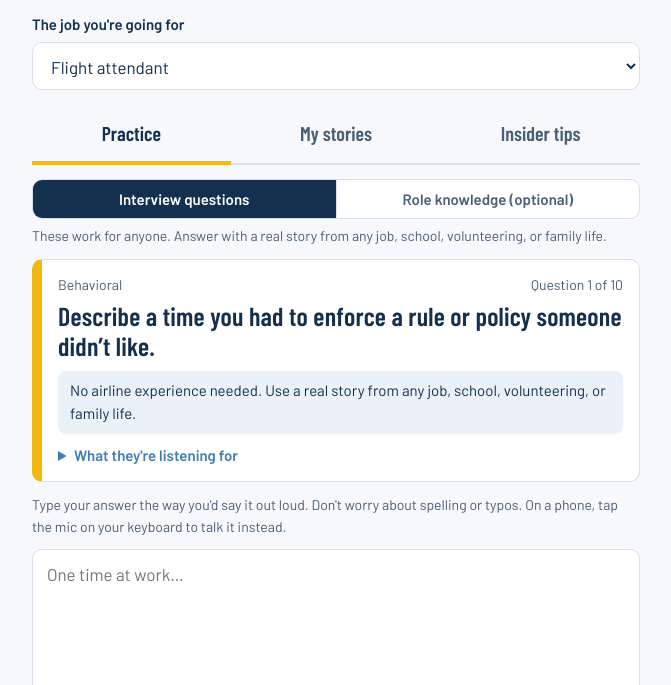
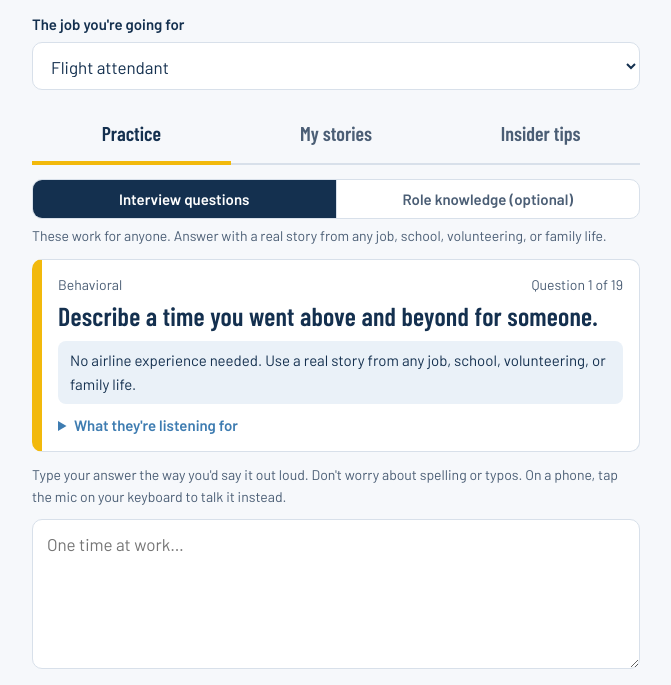
Before and after one commit to susantemplin/cleared-for-takeoff, a plain HTML site: page index.html in a window 1280 px wide. Shown: the part 130-815 px from the top of the page, without its empty margins (304-975 px from the left). Drawn offline with nearby package versions, Linux system fonts and the light colour scheme.

Commit message:
Add files via upload

```diff
--- a/index.html
+++ b/index.html
@@ -110,6 +110,7 @@ textarea{width:100%;min-height:150px;margin-top:12px;padding:12px 14px;border:1.
 .tip p{margin:0}
 .section-h{font-size:24px;margin:22px 0 4px}
 footer{margin-top:28px;font-size:13px;color:var(--ink2);text-align:center}
+footer a{color:var(--sky);font-weight:600;margin:0 10px;display:inline-block;padding:6px 0}
 [hidden]{display:none!important}
 @media (prefers-reduced-motion:no-preference){.feedback{animation:rise .25s ease-out}@keyframes rise{from{opacity:0;transform:translateY(6px)}to{opacity:1;transform:none}}}
 </style>
@@ -188,7 +189,7 @@ footer{margin-top:28px;font-size:13px;color:var(--ink2);text-align:center}
     <div id="tipsGeneral"></div>
   </section>
 
-  <footer>Practice tool only. Every airline runs its own hiring process, so check the job posting for exact requirements.</footer>
+  <footer><p style="margin:0 0 8px">Practice tool only. Every airline runs its own hiring process, so check the job posting for exact requirements.</p><a href="privacy.html">Privacy Policy</a><a href="terms.html">Terms of Service</a></footer>
 </div>
 
 <script>
@@ -196,53 +197,29 @@ footer{margin-top:28px;font-size:13px;color:var(--ink2);text-align:center}
 'use strict';
 var ROLES={fa:'Flight attendant',gate:'Gate & ticket agent',ramp:'Ramp agent',res:'Reservations & customer care'};
 
-/* Main questions: answerable from ANY background (retail, food service, healthcare, school, volunteering, family). */
-var CORE={
- fa:[
-  ['Behavioral','Tell me about a time you handled an upset or difficult customer.','Calm, empathy, and a fix. Show you listened before you acted. Retail, restaurant, or any front-desk story works great.'],
-  ['Behavioral','Describe a time you had to enforce a rule or policy someone didn’t like.','Firm but kind. They want to see you hold the line politely, because on a plane safety rules aren’t optional.'],
-  ['Behavioral','Tell me about a time you stayed calm when things got stressful or scary.','Steady under pressure. Show what you did to keep yourself and others calm.'],
-  ['Behavioral','Tell me about a time you worked with a team to get something done under pressure.','A crew only works as a team. Show how you communicated and backed people up.'],
-  ['Behavioral','Tell me about a time you went above and beyond for someone.','A specific moment with a clear result. Small, genuine gestures count.'],
-  ['Behavioral','Tell me about a time you helped someone who was nervous, scared, or upset.','Compassion and reassurance. Many passengers are anxious flyers, and they want to see you’re a calming presence.'],
-  ['Behavioral','Describe a time you disagreed with a coworker. How did you handle it?','Mature conflict handling: private, respectful, and focused on the goal.'],
-  ['Behavioral','Tell me about a time your plans changed suddenly and you had to adapt.','Flexibility. Schedules change constantly in this job, so show you roll with it.'],
-  ['Behavioral','Tell me about a time you got feedback or criticism. What did you do with it?','Coachability. Show you listened, didn’t get defensive, and improved.'],
-  ['Motivation','Why do you want to be a flight attendant?','Go beyond travel perks. Talk about caring for people, service, and safety. Perks-only answers are a red flag.']
- ],
- gate:[
-  ['Behavioral','Tell me about a time a customer was angry about something you couldn’t control.','Not taking it personally, de-escalating, and still finding them a next step. Any customer-facing job counts.'],
-  ['Behavioral','Describe a time something went wrong and you had to fix it fast.','Quick thinking and staying calm. Show your steps and how it turned out.'],
-  ['Behavioral','Tell me about a time you juggled several tasks or people at once.','Prioritizing under pressure. Gate work means a line, a phone, and a departure time all at once.'],
-  ['Behavioral','Tell me about a time you caught a mistake before it became a problem.','Attention to detail. At the gate, one missed detail can delay a whole flight.'],
-  ['Behavioral','Tell me about a time you had to learn a new system or tool quickly.','Comfort with technology and learning fast. Airline systems take practice.'],
-  ['Behavioral','Tell me about a time you had to tell a customer no but still kept them happy.','Explaining kindly, offering what you can do, and keeping your tone warm.'],
-  ['Behavioral','Describe a time you helped a coworker who was overwhelmed.','A team player who steps in and stays steady when things get hectic.'],
-  ['Behavioral','Tell me about a time you followed a policy even though it was inconvenient.','Integrity and consistency. Airlines need agents who apply the rules fairly to everyone.'],
-  ['Motivation','This job means early mornings, nights, weekends, and holidays. How do you feel about that?','Honest availability. Shift work is the job, so show you’ve thought it through.'],
-  ['Motivation','Why do you want to work at the airport?','Real interest in helping travelers and working in a fast-paced team, not just the perks.']
- ],
- ramp:[
-  ['Behavioral','Tell me about a time you followed a safety rule or procedure exactly, even when you were rushed.','Safety is non-negotiable on the ramp. Any job with safety steps works: warehouse, kitchen, construction, even lifeguarding.'],
-  ['Behavioral','Tell me about a time you spoke up because something didn’t seem right.','Courage to speak up. On the ramp, staying quiet about a hazard is dangerous.'],
-  ['Behavioral','Describe a time you did hard physical work or worked in tough conditions.','Physical toughness and a good attitude about heat, cold, rain, and long hours.'],
-  ['Behavioral','Tell me about a time you were part of a team on a tight deadline.','Tight turn times depend on everyone doing their part. Show communication and reliability.'],
-  ['Behavioral','Tell me about a time you made a mistake. What happened next?','Owning it right away, fixing it, and learning. Hiding mistakes is dangerous on a ramp.'],
-  ['Behavioral','Tell me about a time you had to follow instructions exactly.','Precision and listening. Loading and pushback depend on doing it the same right way every time.'],
-  ['Behavioral','Tell me about a time people counted on you and you came through.','Dependability. Showing up on time and finishing the job matter a lot here.'],
-  ['Motivation','This job is physical and runs on shifts. Why does it appeal to you?','Honesty about the physical side and real interest in aviation or teamwork.']
- ],
- res:[
-  ['Behavioral','Tell me about a time you calmed down an upset customer, in person or on the phone.','Tone of voice, patience, and a clear fix. On the phone your voice does all the work.'],
-  ['Behavioral','Describe a time you handled several tasks at once without dropping anything.','Juggling systems, notes, and the customer at the same time.'],
-  ['Behavioral','Tell me about a time you had to explain something complicated in a simple way.','Clear communication. Fare rules and travel changes confuse people.'],
-  ['Behavioral','Tell me about a time you had to tell someone no and still kept them happy.','Explaining policy kindly, offering what you can do, and knowing when to escalate.'],
-  ['Behavioral','Tell me about a time you met a goal or deadline.','Comfort being measured on things like call time and customer ratings.'],
-  ['Behavioral','Tell me about a time you stayed positive through a long or repetitive day.','Resilience and self-care. They want someone who won’t burn out in a month.'],
-  ['Behavioral','Tell me about a time you went out of your way to solve someone’s problem.','Ownership. Show you followed through until it was actually fixed.'],
-  ['Motivation','Why do you want to work in customer care?','Real enjoyment of helping people, plus honesty about the challenges of a busy queue.']
- ]
-};
+/* Main questions: the same 19 for every role, answerable from ANY background (retail, food service, healthcare, school, volunteering, family). */
+var SHARED=[
+ ['Behavioral','Tell me about a time you turned around an upset customer.','Calm, empathy, and a fix. Show you listened before you acted, and finish with how the person left feeling.'],
+ ['Behavioral','Describe a time you went above and beyond for someone.','A specific moment with a clear result. Small, genuine gestures count as much as big ones.'],
+ ['Behavioral','Tell me about a time you had to tell a customer no. How did you handle it?','Firm but kind. Explain the why, offer what you could do instead, and keep your tone warm.'],
+ ['Behavioral','Tell me about a time you helped a coworker who was struggling.','A team player who notices and steps in. Show what you did, not just that you cared.'],
+ ['Behavioral','Describe a time you disagreed with a teammate. What happened?','Mature conflict handling: private, respectful, and focused on the shared goal. End on how you worked it out.'],
+ ['Behavioral','Tell me about a time your team had to pull together to hit a deadline.','Communication and reliability. Say what your part was, using "I," and how the team got it done.'],
+ ['Behavioral','Tell me about a time plans changed at the last minute. How did you adapt?','Flexibility. Schedules change constantly in airline jobs, so show you roll with it and keep going.'],
+ ['Behavioral','Describe a stressful day at work and how you stayed calm.','Steady under pressure. Name what you did to keep yourself and the people around you calm.'],
+ ['Behavioral','Tell me about a time you had to juggle several urgent tasks at once.','Prioritizing. Explain how you decided what came first and how you kept everything moving.'],
+ ['Behavioral','Tell me about a time you followed a rule even though it was unpopular.','Integrity and consistency. Airlines need people who apply the rules fairly, because many of them are about safety.'],
+ ['Behavioral','Describe a time you noticed a safety or policy issue. What did you do?','Courage to speak up. They want to hear that you raised it, even when it was easier to stay quiet.'],
+ ['Behavioral','Tell me about a mistake you made and how you fixed it.','Owning it right away, fixing it, and what you learned. Hiding mistakes is a red flag.'],
+ ['Behavioral','Tell me about a time you had to explain something to someone who didn\u2019t understand.','Clear, patient communication. Show how you changed your explanation until it clicked.'],
+ ['Behavioral','Describe a time you had to give someone difficult feedback.','Honest but respectful. Show you chose the right moment, stayed kind, and focused on the fix.'],
+ ['Behavioral','Tell me about a time you received criticism from a supervisor. How did you handle it?','Coachability. Show you listened, didn\u2019t get defensive, and actually changed something.'],
+ ['Motivation','Why do you want to work for an airline?','Go beyond travel perks. Talk about caring for people, teamwork, and safety. Perks-only answers are a red flag.'],
+ ['Motivation','Why this airline specifically?','Do your homework. Mention something real about the airline, like its values, routes, or reputation, and connect it to you.'],
+ ['Motivation','How do you feel about irregular schedules, holidays, and early mornings?','Honest availability. Shift work is the job, so show you\u2019ve thought it through and have a plan.'],
+ ['Motivation','Tell me about yourself.','A short story about you: what you do now, what you\u2019re good at, and why this job is your next step. About one minute.']
+];
+var CORE={fa:SHARED,gate:SHARED,ramp:SHARED,res:SHARED};
 
 /* Optional extra practice: airline-specific scenarios. Nobody is expected to know these already. */
 var KNOW={
@@ -422,7 +399,7 @@ $('btnFeedback').addEventListener('click',async function(){
   $('thinking').hidden=true;
   if(!html&&$('fbError').hidden)html=renderLocal(t,why);
   if(html){$('feedback').innerHTML=html;$('feedback').hidden=false;
-    var k=state.role+':'+state.set+':'+order[pos];if(!state.seen[k]){state.seen[k]=1;state.answered++;save();stats();}}
+    var k=state.set+':'+q[1];if(!state.seen[k]){state.seen[k]=1;state.answered++;save();stats();}}
   busy=false;btn.disabled=false;
 });
 
```
